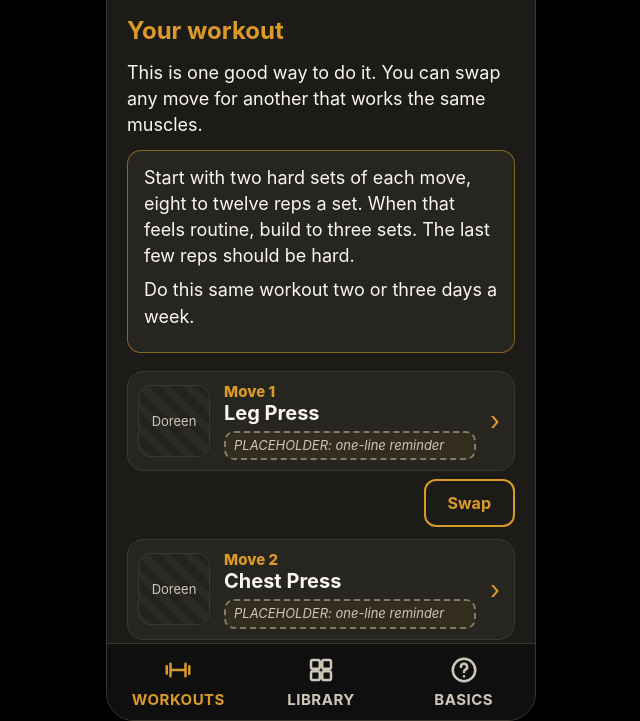
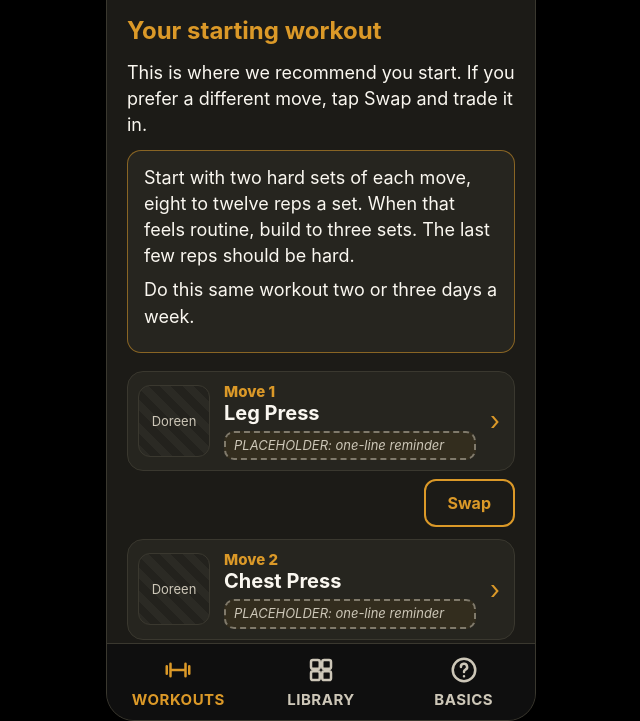
Before and after one commit to PhillyQ/muscle-mix-app, a plain HTML site: page index.html in a window 1280 px wide. Shown: the part 79-800 px from the top of the page, without its empty margins (319-959 px from the left). Drawn offline with Linux system fonts and the light colour scheme.

Commit message:
Reword the workout heading and intro line
Co-Authored-By: Claude Fable 5.2 <noreply@anthropic.com>
Claude-Session: https://claude.ai/code/session_01GoUNWLki6WzJ14UgPqgrcW

```diff
--- a/index.html
+++ b/index.html
@@ -214,8 +214,8 @@ nav button.on{color:var(--gold)}
     return '<button class="row" data-move="'+id+'" data-from="'+from+'"><div class="info"><div class="name">'+esc(MOVES[id].name)+'</div></div><div class="chev">&rsaquo;</div></button>';
   }
   function renderWorkouts(){
-    var h = '<h2>Your workout</h2>';
-    h += '<p>This is one good way to do it. You can swap any move for another that works the same muscles.</p>';
+    var h = '<h2>Your starting workout</h2>';
+    h += '<p>This is where we recommend you start. If you prefer a different move, tap Swap and trade it in.</p>';
     h += '<div class="rule"><p>Start with two hard sets of each move, eight to twelve reps a set. When that feels routine, build to three sets. The last few reps should be hard.</p><p>Do this same workout two or three days a week.</p></div>';
     WORKOUT.forEach(function(id,i){
       var m = MOVES[id], sw = SWAPS[id];
```
